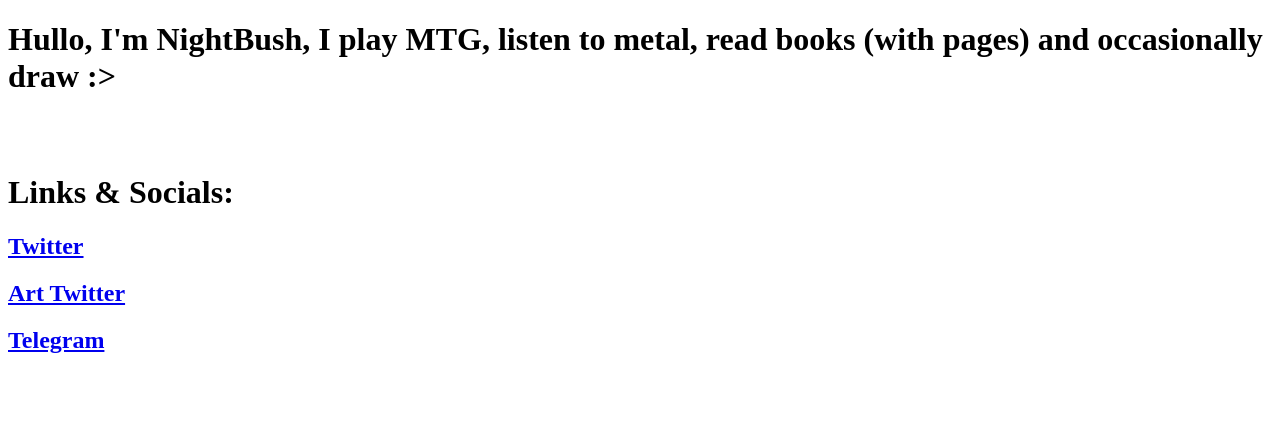
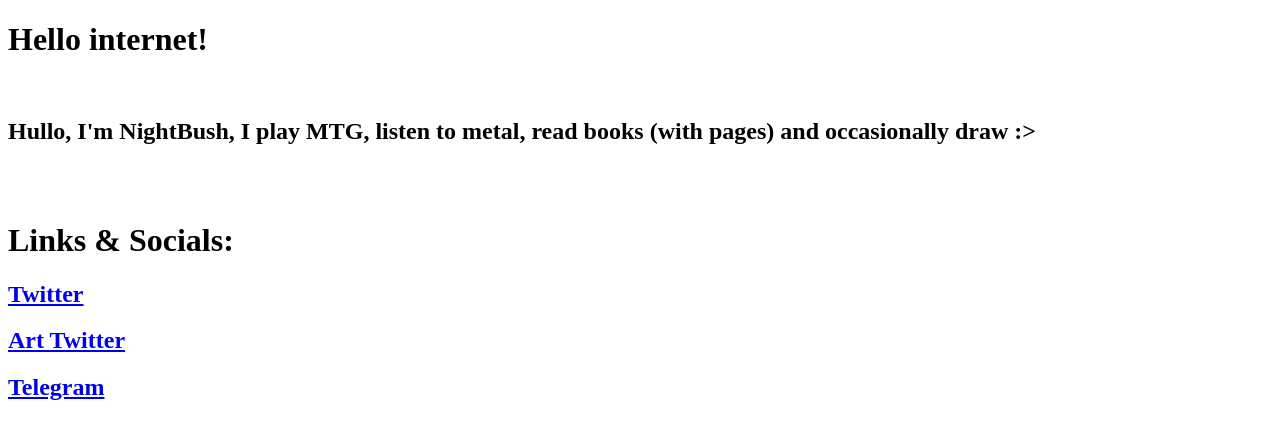
Before and after one commit to NightBush/NightBush, a plain HTML site: page index.html in a window 1280 px wide. Drawn offline with Linux system fonts and the light colour scheme.

Commit message:
Update index.html

```diff
--- a/index.html
+++ b/index.html
@@ -1,7 +1,8 @@
 <!DOCTYPE html>
 <html>
 <body>
-<h1>Hullo, I'm NightBush, I play MTG, listen to metal, read books (with pages) and occasionally draw :></h1><br><br>
+<h1>Hello internet!</h1><br>
+<h2>Hullo, I'm NightBush, I play MTG, listen to metal, read books (with pages) and occasionally draw :></h2><br><br>
 <h1>Links & Socials:</h1>
 <p><a href="https://twitter.com/_nightbush?t=t1FvuTvJaZiC3ORSFWgtXw&s=09"><h2>Twitter</h2></a></p>
 <p><a href="https://twitter.com/nightbush_art?t=csmJvjQ8p-TxuoCkUIwPsw&s=09"><h2>Art Twitter</h2></a></p>
```
